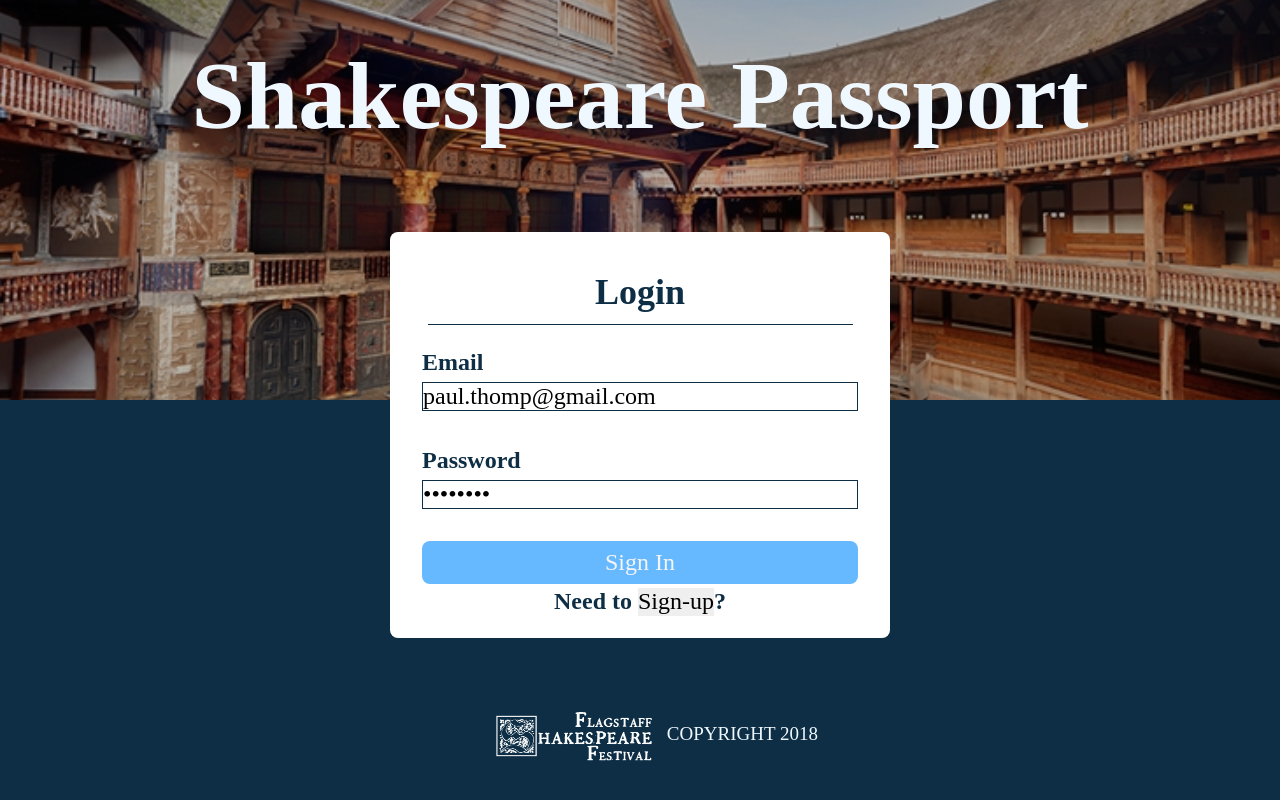
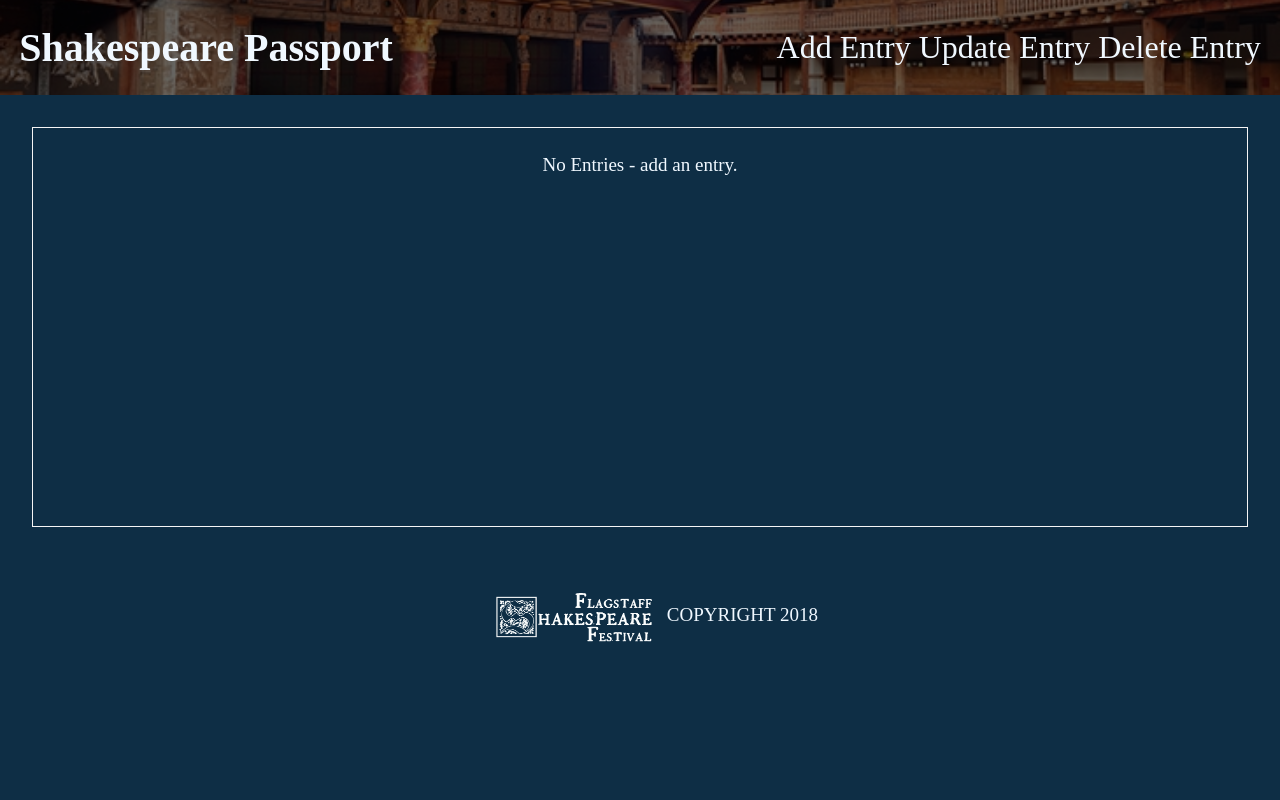
Before and after one commit to BlitzDampfwalze/shakespeare-passport-node-capstone, a website: page public/index.html in a window 1280 px wide. Drawn offline with nearby package versions, Linux system fonts and the light colour scheme; a web font is replaced by a local one.

Commit message:
Working on User Dashboard CSS

```diff
--- a/public/index.html
+++ b/public/index.html
@@ -11,20 +11,20 @@
 </head>
 
 <body>
-    <nav class="navbar" style="display: none;">
+    <nav class="navbar">
         <div id="nav-header">
             <h4>Shakespeare Passport</h4>
         </div>
         <div id="nav-list">
             <ul>
                 <li>Add Entry</li>
-                <li>Update Entry</li>nav
+                <li>Update Entry</li>
                 <li>Delete Entry</li>
             </ul>
         </div>
     </nav>
-    <div class="background-div"></div>
-    <header role="banner">
+    <div class="background-div" style="display: none;"></div>
+    <header role="banner" style="display: none;">
         <h1>Shakespeare Passport</h1>
     </header>
 
@@ -57,7 +57,7 @@
         </div>
 
         <section id="login-page">
-            <form class="login-form">
+            <form class="login-form" style="display: none;">
                 <legend>Login</legend>
                 <fieldset>
                     <p>
@@ -74,7 +74,7 @@
             </form>
         </section>
 
-        <section class="user-list" style="display: none;">
+        <section class="user-list">
 
             <p>No Entries - add an entry.</p>
         </section>
--- a/public/style.css
+++ b/public/style.css
@@ -182,7 +182,7 @@ footer p {
 
 .navbar {
     width: 100%;
-    background: #00000047 url(images/globe-theatre.jpg) no-repeat center center;
+    background: #00000099 url(images/globe-theatre.jpg) no-repeat center center;
     background-size: 100% auto;
     background-blend-mode: multiply;
     line-height: 32px;
```
